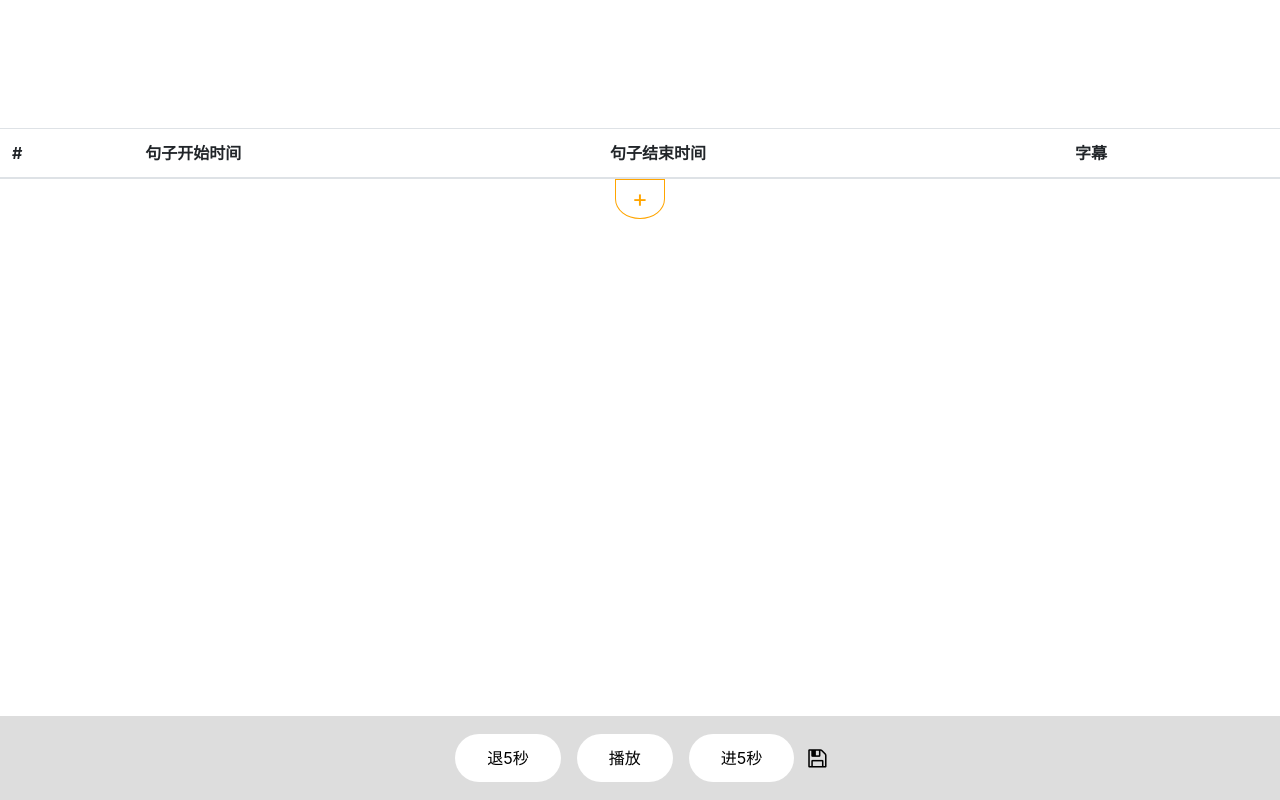
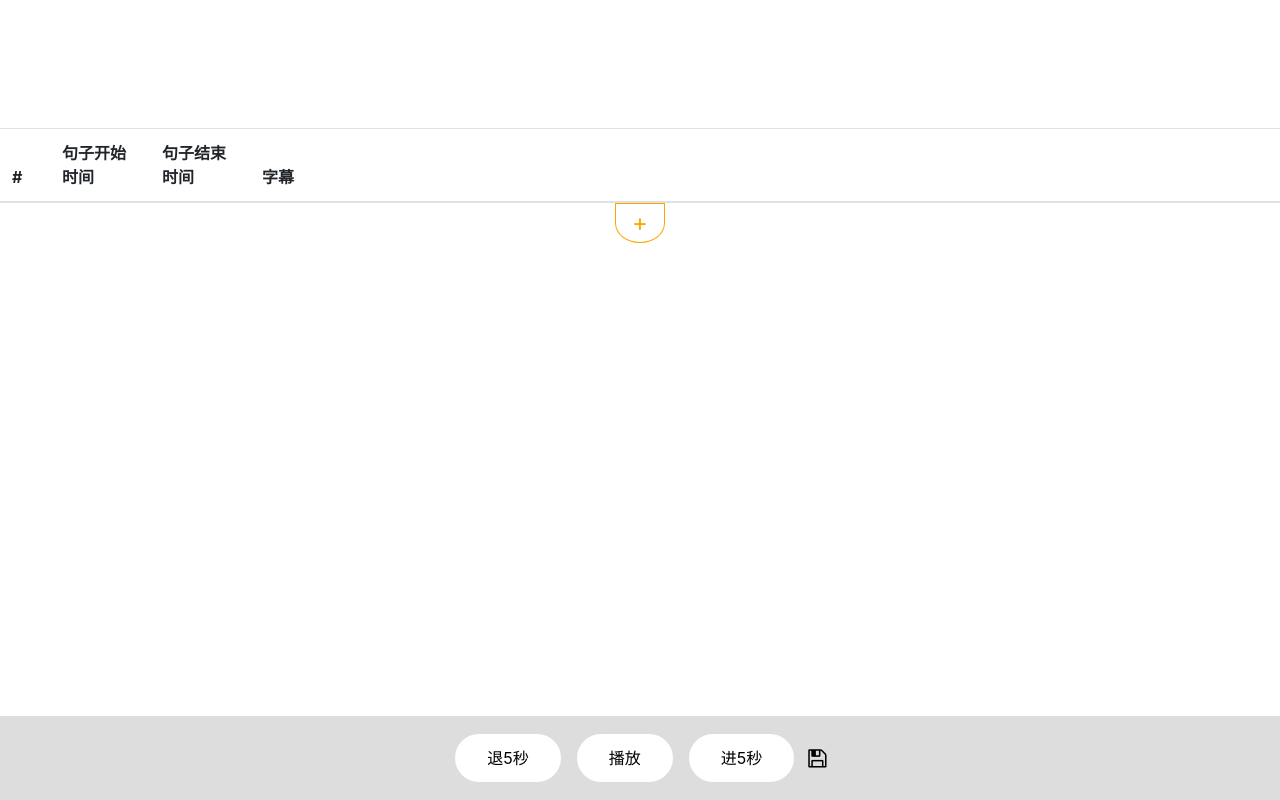
Before and after one commit to jasonzhouu/createSubtitleOfAudio, a website with bundled scripts: page src/index.html in a window 1280 px wide. Built offline with nearby package versions, Linux system fonts and the light colour scheme; files whose address does not match are found by name.

Commit message:
设定表格宽度

```diff
--- a/src/Table.js
+++ b/src/Table.js
@@ -13,7 +13,7 @@ Table.prototype.addTable = function() {
 }
 
 Table.prototype.refresh = function() {
-    $("#timeSliceTable tbody").html('')
+    $("#timeSliceTable table tbody").html('')
     this.addTable()
 }
 
@@ -32,7 +32,7 @@ Table.prototype.addRow = function(slice, index) {
         $('<td contenteditable="true"></td>').html(slice.note)
     )
     this.addEvent(newRow, index)
-    $("#timeSliceTable tbody").append(newRow)
+    $("#timeSliceTable table tbody").append(newRow)
 }
 
 Table.prototype.decreaseNumberAccuracy = function(num) {
--- a/src/index.html
+++ b/src/index.html
@@ -22,12 +22,12 @@
     </section>
 
     <section id="timeSliceTable">
-        <table class="table table-striped" id="timeSliceTable" style="margin-bottom: 0;">
+        <table class="table table-striped" style="margin-bottom: 0;">
             <thead>
                 <tr>
-                    <th scope="col">#</th>
-                    <th scope="col">句子开始时间</th>
-                    <th scope="col">句子结束时间</th>
+                    <th scope="col" width="50px">#</th>
+                    <th scope="col" width="100px">句子开始时间</th>
+                    <th scope="col" width="100px">句子结束时间</th>
                     <th scope="col">字幕</th>
                 </tr>
             </thead>
```
